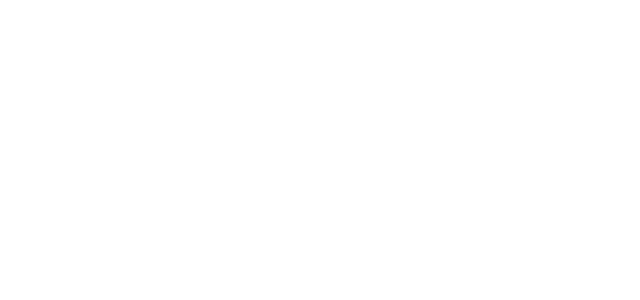
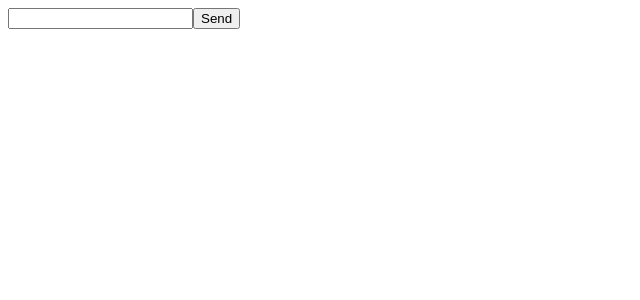
Before and after one commit to webvertize-ro/chatgpt-widget, a React (Vite) app: page / in a window 1280 px wide. Shown: the top 300 px of the page, without its empty margins (0-640 px from the left). Built offline with nearby package versions, Linux system fonts and the light colour scheme.

Commit message:
further changes

```diff
--- a/src/ChatWidget.jsx
+++ b/src/ChatWidget.jsx
@@ -1,5 +1,41 @@
+import { useState } from 'react';
+
 function ChatWidget() {
-  return <div></div>;
+  const [messages, setMessages] = useState([]);
+  const [input, setInput] = useState('');
+
+  const sendMessage = async () => {
+    const userMessage = { role: 'user', content: input };
+    setMessages((prev) => [...prev, userMessage]);
+    setInput('');
+
+    const response = await fetch('/api/chat', {
+      method: 'POST',
+      headers: { 'Content-Type': 'application/json' },
+      body: JSON.stringify({ messages: [...messages, userMessage] }),
+    });
+
+    const data = await response.json();
+    setMessages((prev) => [...prev, data.reply]);
+  };
+
+  return (
+    <div className="chat-widget">
+      <div className="messages">
+        {messages.map((msg, i) => (
+          <div key={i} className={msg.role}>
+            {msg.content}
+          </div>
+        ))}
+      </div>
+      <input
+        value={input}
+        onChange={(e) => setInput(e.target.value)}
+        onKeyDown={(e) => e.key === 'Enter' && sendMessage()}
+      />
+      <button onClick={sendMessage}>Send</button>
+    </div>
+  );
 }
 
 export default ChatWidget;
```
